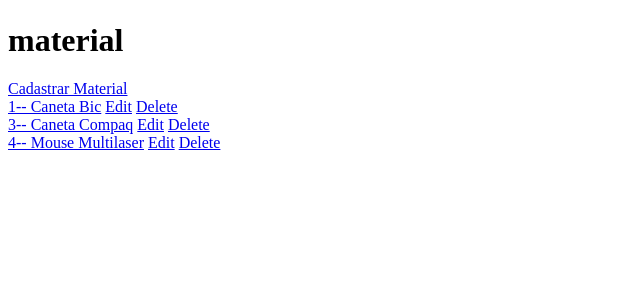
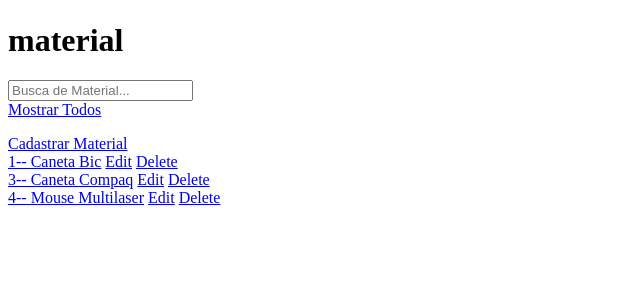
Before and after one commit to valdiferreira/eng_sw_23, a Django app: page /material/ in a window 1280 px wide. Shown: the part 119-419 px from the top of the page, without its empty margins (0-640 px from the left). Run offline with Django 4.2, Linux system fonts and the light colour scheme; data comes from the database, SQL or seed files in the repository.

Commit message:
Cria função de Busca e filtragem de  Material

```diff
--- a/ufpe_warehouse_admin/base/templates/base/material.html
+++ b/ufpe_warehouse_admin/base/templates/base/material.html
@@ -3,7 +3,12 @@
 {%block content%}
 
 <h1> material </h1>
-
+<div>
+    <form method = "GET" action = "/material/">
+    <input type="text" name="q" placeholder="Busca de Material..."/>
+    </br>
+    <a href="{% url 'material' %}"> Mostrar Todos </a>
+</div>
 <a href="{% url 'create_material' %}"> Cadastrar Material </a>
 
 <div>
--- a/ufpe_warehouse_admin/base/views.py
+++ b/ufpe_warehouse_admin/base/views.py
@@ -1,4 +1,5 @@
 from django.shortcuts import render, redirect
+from django.db.models import Q
 #from django.http import HttpResponse
 
 
@@ -19,7 +20,11 @@ def local_stores (request):
 
 
 def material(request):
-    materials= Material.objects.all()
+    q=request.GET.get("q") if request.GET.get("q") != None else ''
+    materials= Material.objects.filter(
+        Q(name__contains=q) |
+        Q(description__contains=q))
+    #materials= Material.objects.all()
     context={"materials":materials}
     return render(request,"base/material.html", context)
 
```
